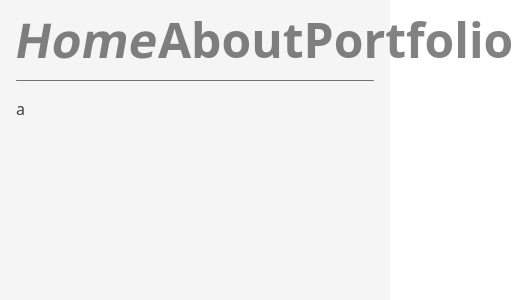
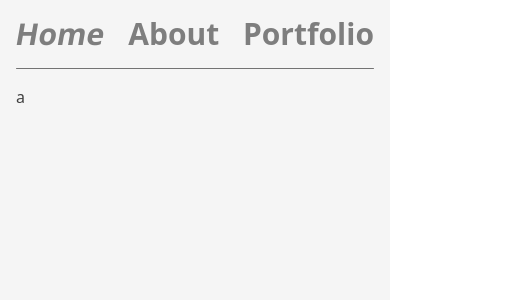
Before and after one commit to pnxl/www, a Vue app: page / in a window 390 px wide. Shown: the top 300 px of the page, 513 px wide, since content can reach past the window. Built offline with nearby package versions, Linux system fonts and the light colour scheme.

Commit message:
styles: adjust text sizes on smaller screens

```diff
--- a/src/components/Header.vue
+++ b/src/components/Header.vue
@@ -1,5 +1,7 @@
 <template>
-  <header class="flex flex-row justify-between text-5xl font-semibold">
+  <header
+    class="flex flex-row justify-between md:text-5xl sm:text-4xl text-3xl font-semibold"
+  >
     <RouterLink
       to="/"
       :class="$route.fullPath === '/' ? 'italic-active opacity-100' : ''"
```
